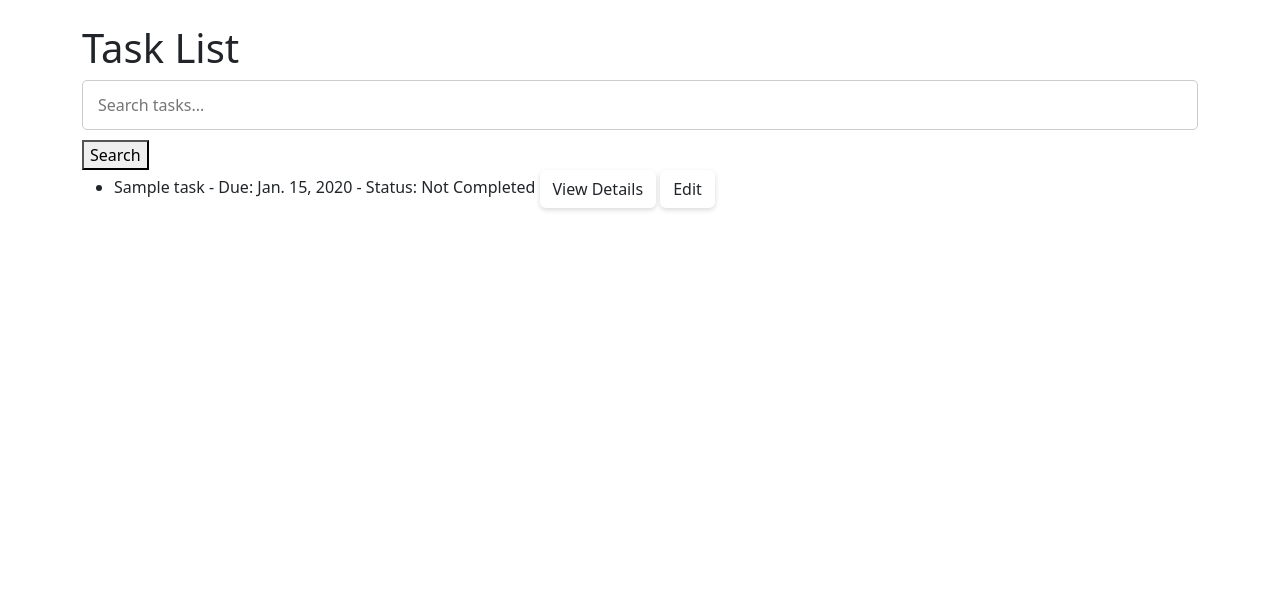
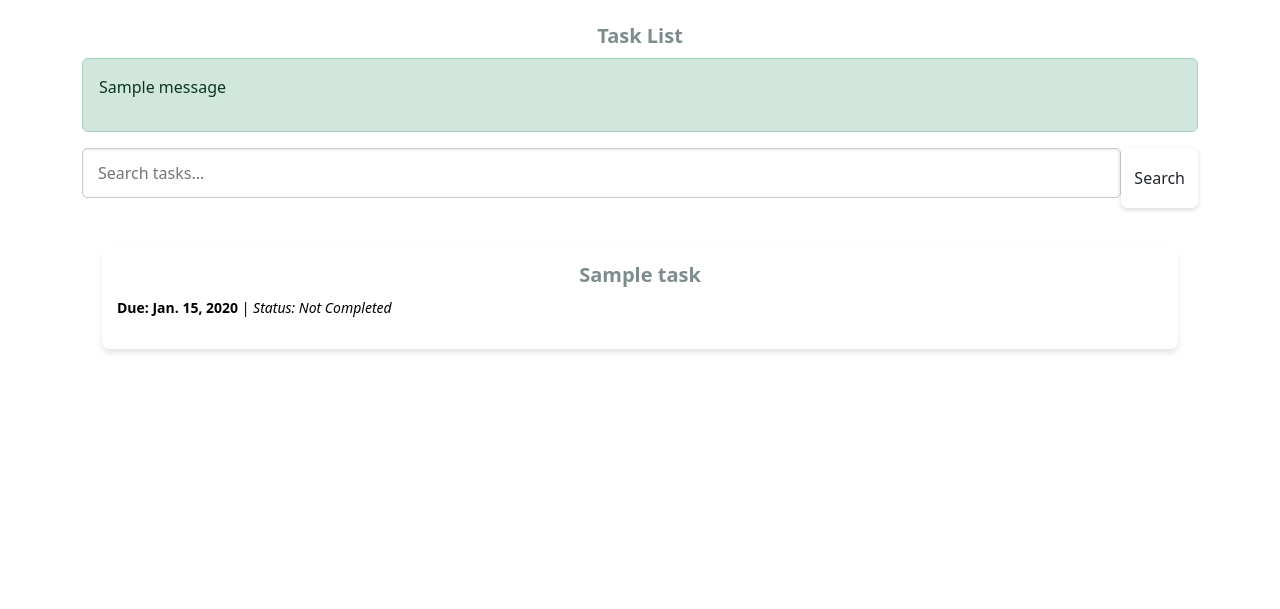
Before and after one commit to yugratna19/TaskMind, a Django app: page /tasks/ in a window 1280 px wide. Shown: the part 59-668 px from the top of the page. Run offline with Django 3.2, Linux system fonts and the light colour scheme; tables that the repository leaves empty hold one stand-in row (values such as "Sample post"); one stand-in notice (Sample message) is shown.

Commit message:
Front end for status update

```diff
--- a/app/templates/tasks.html
+++ b/app/templates/tasks.html
@@ -1,23 +1,40 @@
 {% extends 'base.html' %}
 
 {% block content %}
-<h1>Task List</h1>
+<h1 class="task-title">Task List</h1>
+
+<!-- Display success messages -->
+{% if messages %}
+    <div class="alert alert-success">
+        {% for message in messages %}
+            <p>{{ message }}</p>
+        {% endfor %}
+    </div>
+{% endif %}
 
 <!-- Search Bar Form -->
-<form method="GET" action="{% url 'task_list' %}">
-    <input type="text" name="search" placeholder="Search tasks..." value="{{ request.GET.search }}">
-    <button type="submit">Search</button>
+<form method="GET" action="{% url 'task_list' %}" class="search-form">
+    <input type="text" name="search" class="search-input" placeholder="Search tasks..." value="{{ request.GET.search }}">
+    <button type="submit" class="btn search-btn">Search</button>
 </form>
 
-<ul>
+<!-- Task List -->
+<div class="task-container">
     {% for task in tasks %}
-        <li>
-            {{ task.title }} - Due: {{ task.due_date }} - Status: {{ task.status }}
-            <a href="{% url 'task_details' task.id %}" class="btn">View Details</a>
-            <a href="{% url 'edit_task' task.id %}" class="btn">Edit</a>
-        </li>
+        <div class="task-card">
+            <a href="{% url 'task_details' task.id %}" class="task-link">
+                <!-- Task Title with Gray Color inside Link -->
+                <h3 class="task-title">{{ task.title }}</h3>
+            </a>
+            <p class="task-details">
+                <span class="task-due">Due: {{ task.due_date }}</span> |
+                <span class="task-status">Status: {{ task.get_status_display }}</span>
+            </p>
+        </div>
     {% empty %}
-        <li>No tasks found.</li>
+        <div class="task-card no-tasks">
+            <p>No tasks found.</p>
+        </div>
     {% endfor %}
-</ul>
+</div>
 {% endblock %}
--- a/app/views.py
+++ b/app/views.py
@@ -1,60 +1,69 @@
 from django.shortcuts import render, get_object_or_404, redirect
 from .models import Task
 from .forms import TaskForm
+from django.contrib import messages
 
 # Create your views here.
+
+
 def home(request):
     return render(request, 'home.html')
 
-def task_list (request):
-    search_query =  request.GET.get('search','')
 
+def task_list(request):
+    search_query = request.GET.get('search', '')
     if search_query:
         tasks = Task.objects.filter(title__icontains=search_query)
     else:
         tasks = Task.objects.all()
     return render(request, 'tasks.html', {'tasks': tasks})
 
+
 def add_task(request):
     if request.method == 'POST':
         form = TaskForm(request.POST)
         if form.is_valid():
             form.save()
+            messages.success(request, 'Task has been successfully added!')
             return redirect('task_list')
     else:
         form = TaskForm()
-    return render (request, 'add_task.html',{'form': form})
+    return render(request, 'add_task.html', {'form': form})
 
-def edit_task(request,id):
-    task = get_object_or_404(Task,id = id)
+
+def edit_task(request, id):
+    task = get_object_or_404(Task, id=id)
     if request.method == 'POST':
-        form = TaskForm(request.POST, instance= task)
+        form = TaskForm(request.POST, instance=task)
         if form.is_valid():
             form.save()
+            messages.success(request, 'Task has been successfully updated!')
             return redirect('task_list')
     else:
-        form = TaskForm(instance= task)
-    return render (request, 'edit_task.html',{'form': form})
+        form = TaskForm(instance=task)
+    return render(request, 'edit_task.html', {'form': form})
 
-def task_details (request,id):
-    task = get_object_or_404(Task,id = id)
-    return render(request, 'task_details.html',{'task':task})
 
-def delete_task(request,id):
-    task = get_object_or_404(Task,id=id)
+def delete_task(request, id):
+    task = get_object_or_404(Task, id=id)
     task.delete()
+    messages.success(request, 'Task has been successfully deleted!')
     return redirect('task_list')
+
+
+def task_details(request, id):
+    task = get_object_or_404(Task, id=id)
+    return render(request, 'task_details.html', {'task': task})
+
 
 def mark_complete(request, id):
     task = get_object_or_404(Task, id=id)
-
     # Toggle the task's status between 'Completed' and 'Not Completed'
     if task.status == Task.COMPLETED:
         task.status = Task.NOT_COMPLETED
     else:
         task.status = Task.COMPLETED
-
     task.save()
-
+    messages.success(request, f'Task {id} status has been updated!')
     # Redirect to the task details page after updating the status
-    return redirect('task_details', id=task.id)
+    return redirect('task_list' )
--- a/static/app/css/style.css
+++ b/static/app/css/style.css
@@ -118,6 +118,104 @@ textarea {
     resize: vertical;
 }
 
+/* Task List Header */
+.task-title {
+    font-size: 32px;
+    font-weight: bold;
+    margin-bottom: 20px;
+    text-align: center;
+    color: #000; /* Black text */
+}
+
+/* Search Bar */
+.search-form {
+    display: flex;
+    justify-content: center;
+    margin-bottom: 20px;
+}
+
+.search-input {
+    padding: 10px 15px;
+    width: 300px;
+    font-size: 16px;
+    border: 1px solid #ccc;
+    border-radius: 4px 0 0 4px;
+    box-shadow: inset 0 1px 3px rgba(0, 0, 0, 0.1);
+}
+
+.search-btn {
+    background-color: #3498db;
+    color: #fff;
+    border: none;
+    padding: 10px 20px;
+    border-radius: 0 4px 4px 0;
+    cursor: pointer;
+    font-size: 16px;
+    transition: background-color 0.3s ease;
+}
+
+.search-btn:hover {
+    background-color: #2980b9;
+}
+
+/* Task Container */
+.task-container {
+    display: grid;
+    grid-template-columns: repeat(auto-fit, minmax(300px, 1fr));
+    gap: 20px;
+    margin: 0 auto;
+    padding: 20px;
+}
+
+/* Task Card */
+.task-card {
+    background-color: #fff;
+    border-radius: 8px;
+    box-shadow: 0 4px 6px rgba(0, 0, 0, 0.1);
+    padding: 15px;
+    transition: transform 0.2s ease, box-shadow 0.2s ease;
+}
+
+.task-card:hover {
+    transform: translateY(-5px);
+    box-shadow: 0 6px 12px rgba(0, 0, 0, 0.2);
+}
+
+/* Task Link - Make it clickable */
+.task-link {
+    text-decoration: none;
+    color: inherit;  /* Inherit color from task title */
+}
+
+/* Task Title in Gray Color */
+.task-title {
+    font-size: 20px;
+    font-weight: bold;
+    margin-bottom: 10px;
+    color: #7f8c8d; /* Gray color */
+}
+
+.task-details {
+    font-size: 14px;
+    color: #000; /* Black text */
+}
+
+.task-due {
+    font-weight: bold;
+    color: #000; /* Black text */
+}
+
+.task-status {
+    font-style: italic;
+    color: #000; /* Black text */
+}
+
+/* No Tasks Found Card */
+.no-tasks {
+    text-align: center;
+    color: #000; /* Black text */
+}
+
 /* Responsive Design */
 @media (max-width: 768px) {
     .navbar a {
```
